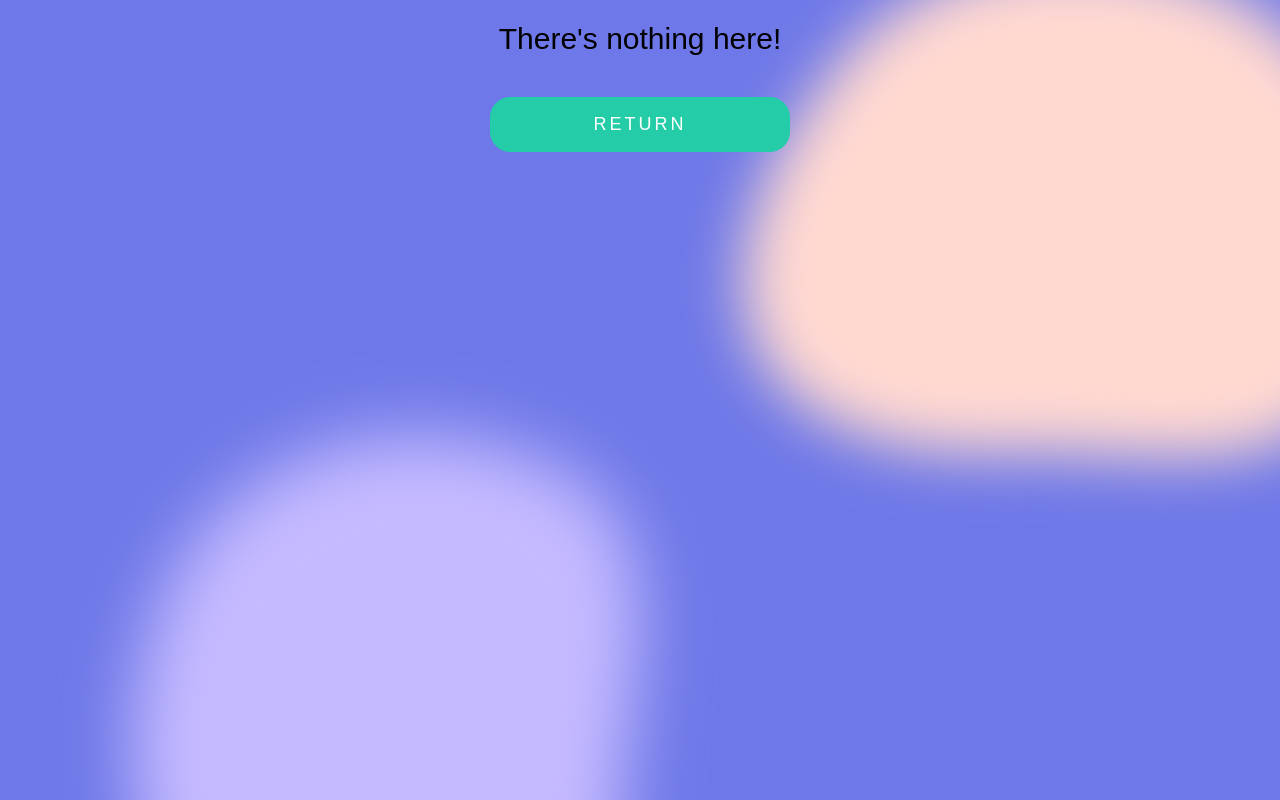
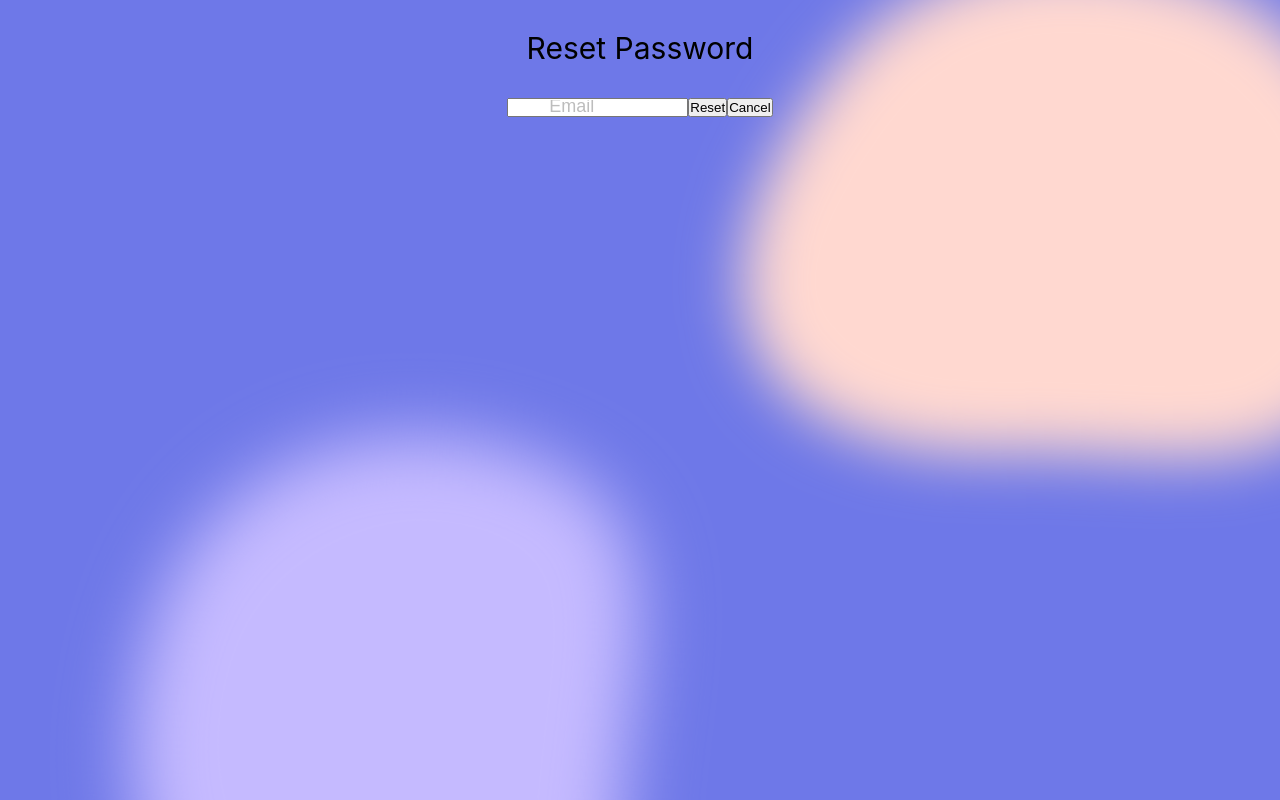
Before and after one commit to OksanaBaklan/final-fe, a React (Create React App) app: page /password-reset in a window 1280 px wide. Built offline with nearby package versions, Linux system fonts and the light colour scheme.

Commit message:
added PasswordRecovery and PasswordReset

```diff
--- a/src/App.js
+++ b/src/App.js
@@ -1,7 +1,7 @@
 /** @format */
 
 import { Suspense, useContext, useEffect } from 'react';
-import {  Navigate, Route, Routes } from 'react-router-dom';
+import { Navigate, Route, Routes } from 'react-router-dom';
 import './App.css';
 import { useMediaQuery } from 'react-responsive';
 
@@ -24,6 +24,8 @@ import { fetchCurrentUser } from './redux/auth/auth-operations';
 import LoaderComponent from './components/LoaderComponent/LoaderComponent';
 import NothingPage from './pages/NothingPage/NothingPage';
 import LandingPage from './components/LandingPage/LandingPage';
+import PasswordRecovery from './components/LoginForm/PasswordRecovery';
+import PasswordReset from './components/LoginForm/PasswordReset';
 
 ChartJS.register(ArcElement, Tooltip);
 
@@ -61,9 +63,7 @@ function App() {
                     <Route path="statistic" element={<Chart />} />
                     <Route
                       path="currency"
-                      element={
-                        isMobileOrTablet ? <Currency /> : <Navigate replace to="/table" />
-                      }
+                      element={isMobileOrTablet ? <Currency /> : <Navigate replace to="/table" />}
                     />
                   </Route>
                   <Route
@@ -72,6 +72,8 @@ function App() {
                   />
                   <Route path="/verify/:verificationToken" element={<VerifyPage />} />
                   <Route path="*" element={<NothingPage />} />
+                  <Route path="/password-reset/:email/:token" element={<PasswordRecovery />} />
+                  <Route path="/password-reset" element={<PasswordReset />} />
                 </Routes>
               </Suspense>
             </AppBackground>
--- a/src/components/LoginForm/LoginForm.jsx
+++ b/src/components/LoginForm/LoginForm.jsx
@@ -108,6 +108,8 @@ export default function LoginForm() {
             >
               register
             </NavLink>
+            <p style={{color:"yellowgreen"}}>Forgot your password? <NavLink to="/password-reset">Click Here!</NavLink></p>
+
           </Form>
         )}
       </Formik>
--- /dev/null
+++ b/src/components/LoginForm/PasswordRecovery.jsx
@@ -0,0 +1,56 @@
+import React from "react";
+import { useState } from "react";
+import { useNavigate, useParams } from "react-router-dom";
+import axios from "axios"
+
+function PasswordRecovery() {
+  const navigate = useNavigate();
+
+  const [errorMessage, setErrorMessage] = useState("")
+  const [message, setMessage] = useState("")
+
+  const {token, email} = useParams()
+
+  const submitHandler = async(e)=>{
+    e.preventDefault()
+    const password = e.target["password"].value
+    const confirmPassword = e.target["confirmPassword"].value
+
+if (password !== confirmPassword) return setErrorMessage("passwords not match")
+
+try{
+    const config = {
+        headers:{
+            "Authorization":`Bearer ${token}`
+        }
+    }
+    const response = await axios.put( `${process.env.REACT_APP_BE_URL}/api/users/password-reset`, {password,confirmPassword, email}, config)
+    setMessage(response.data)
+}catch(err){
+setErrorMessage(err.response.data)
+}
+  }
+
+  return (
+    <>
+      <h2>Recovery Password</h2>
+      <form onSubmit={submitHandler}>
+        <input type="password" name="password" placeholder="password" required />
+        <input type="password" name="confirmPassword" placeholder="confirmPassword" required />
+
+        <input type="submit" value="Reset" />
+        <input
+          type="button"
+          value="Cancel"
+          onClick={() => navigate("/login")}
+        />
+      </form>
+      {errorMessage && <p style={{color:"red"}}>{errorMessage}</p>}
+      {message && <p style={{color:"green"}}>{message}</p>}
+
+
+    </>
+  );
+}
+
+export default PasswordRecovery;
--- /dev/null
+++ b/src/components/LoginForm/PasswordReset.jsx
@@ -0,0 +1,45 @@
+import React from "react";
+import { useState } from "react";
+import { useNavigate } from "react-router-dom";
+import axios from "axios"
+
+function PasswordReset() {
+  const navigate = useNavigate();
+
+  const [errorMessage, setErrorMessage] = useState("")
+  const [message, setMessage] = useState("")
+
+  const submitHandler = async (e) => {
+    e.preventDefault()
+    try{
+        const email = e.target['email'].value
+        const response = await axios.post(`${process.env.REACT_APP_BE_URL}/api/users/password-reset`,{email})
+        setMessage(response.data)
+        navigate("/login")
+    }
+    catch(err) {
+        setErrorMessage(err.response.data)
+    }
+
+  };
+  return (
+    <>
+      <h2>Reset Password</h2>
+      <form onSubmit={submitHandler}>
+        <input type="email" name="email" placeholder="Email" required />
+        <input type="submit" value="Reset" />
+        <input
+          type="button"
+          value="Cancel"
+          onClick={() => navigate("/login")}
+        />
+      </form>
+
+      {errorMessage && <p style={{color:"red"}}>{errorMessage}</p>}
+      {message && <p style={{color:"green"}}>{message}</p>}
+
+    </>
+  );
+}
+
+export default PasswordReset;
```
